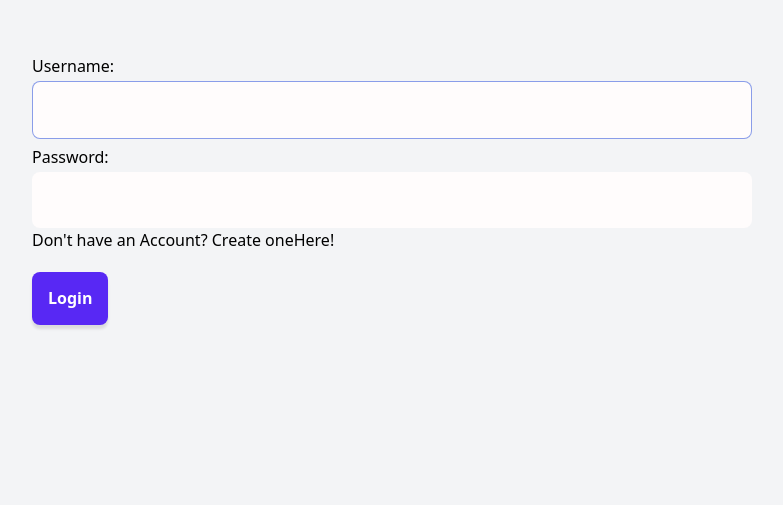
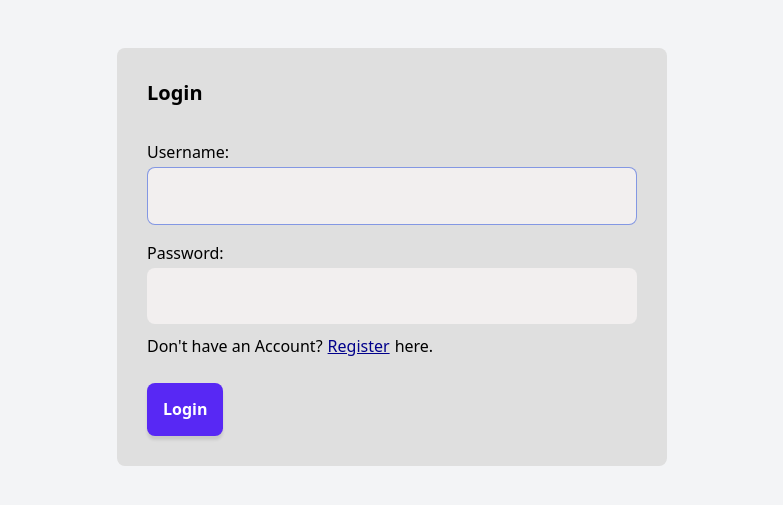
Before and after one commit to Collincehals/Django_social_app, a Django app: page /login/ in a window 1280 px wide. Shown: the part 80-585 px from the top of the page, without its empty margins (248-1031 px from the left). Run offline with Django 4.2, Linux system fonts and the light colour scheme; some libraries are stand-ins or nearby versions; some web fonts are replaced.

Commit message:
login and registration forms styling

```diff
--- a/a_core/templates/registration/login.html
+++ b/a_core/templates/registration/login.html
@@ -1,11 +1,32 @@
 {% extends 'layouts/b.html' %}
 
 {% block content %}
+<style>
+    form {
+        max-width:550px;
+        width:100%;
+        background-color: #dfdfdf;
+        padding:30px;
+        margin:20px auto;
+        border-radius:8px;
+    }
+    p {
+        padding-bottom:5px;
+        color:black;
+        font-size: 16px;
+        font-weight:500;
+    }
+    input {
+        background-color:rgb(242, 239, 239);
+        margin-bottom:10px;
+    }
+</style>
 
 <form method="post">
+    <p style="font-size:20px; color:black;font-weight:600;padding-bottom: 10px;">Login</p>
     {% csrf_token %}
     {{ form }}
-    <p>Don't have an Account? Create one<a href="/sign-up">Here</a>!</p>
+    <p>Don't have an Account?<a style="padding-left:5px;padding-right:5px;color:darkblue;text-decoration: underline;" href="/sign-up">Register</a>here.</p>
     <button type="submit" class="mt-1">Login</button>
 </form>
 
```
Also changed, not shown: a_core/templates/registration/sign-up.html (+26 -1 lines), a_core/db.sqlite3.
